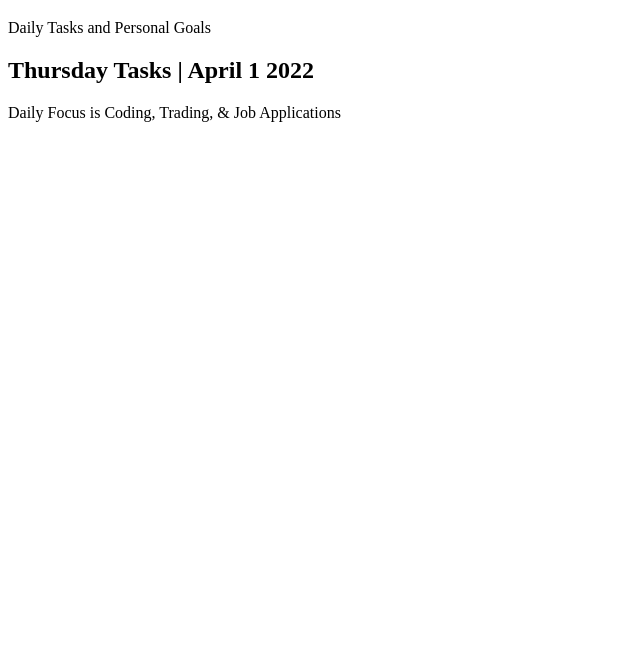
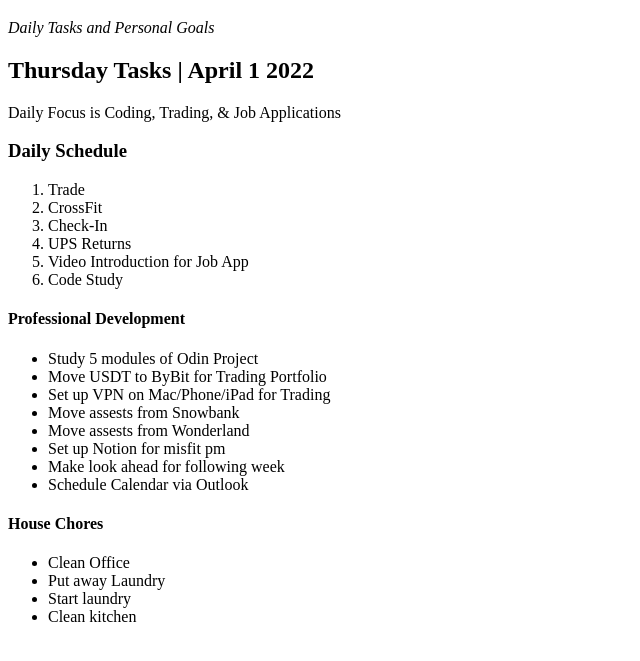
Before and after one commit to nftneems/git_test, a plain HTML site: page index.html in a window 1280 px wide. Shown: the part 61-722 px from the top of the page, without its empty margins (0-640 px from the left). Drawn offline with Linux system fonts and the light colour scheme.

Commit message:
built daily task list + schedule for html practice

```diff
--- a/index.html
+++ b/index.html
@@ -7,9 +7,36 @@
 
     <body>
         <h1>Neems Goals & Tasks</h1>
-        <p>Daily Tasks and Personal Goals</p>
+        <em>Daily Tasks and Personal Goals</em>
 
         <h2>Thursday Tasks | April 1 2022</h2>
         <p>Daily Focus is Coding, Trading, & Job Applications</p>
+        <h3>Daily Schedule</h3>
+        <ol>
+            <li>Trade</li>
+            <li>CrossFit</li>
+            <li>Check-In</li>
+            <li>UPS Returns</li>
+            <li>Video Introduction for Job App</li>
+            <li>Code Study</li>
+        </ol>
+        <h4>Professional Development</h4>
+        <ul>
+            <li>Study 5 modules of Odin Project</li>
+            <li>Move USDT to ByBit for Trading Portfolio</li>
+            <li>Set up VPN on Mac/Phone/iPad for Trading</li>
+            <li>Move assests from Snowbank</li>
+            <li>Move assests from Wonderland</li>
+            <li>Set up Notion for misfit pm</li>
+            <li>Make look ahead for following week</li>
+            <li>Schedule Calendar via Outlook</li>
+        </ul>
+        <h4>House Chores</h4>
+        <ul>
+            <li>Clean Office</li>
+            <li>Put away Laundry</li>
+            <li>Start laundry</li>
+            <li>Clean kitchen</li>
+        </ul>
     </body>
 </html>
```
